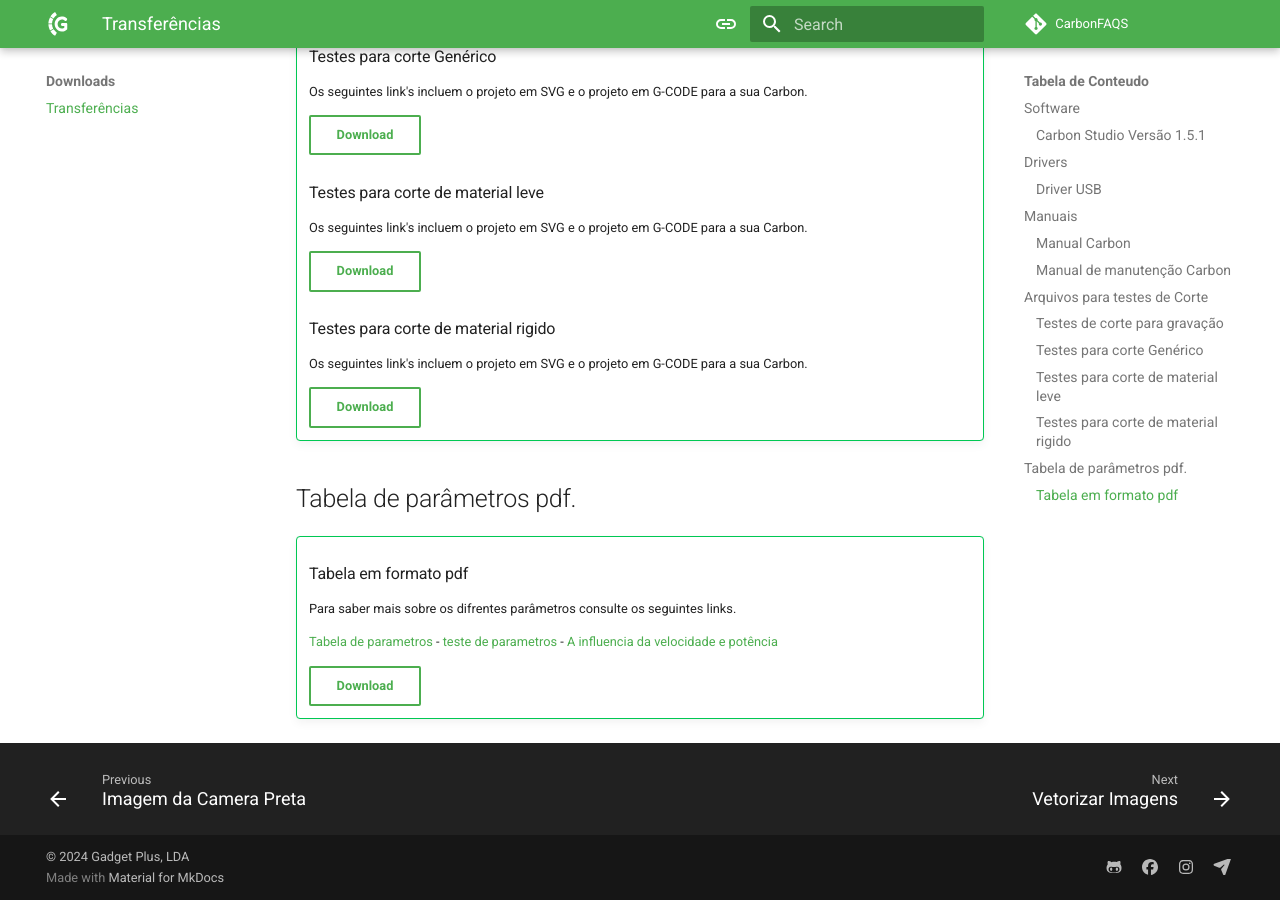
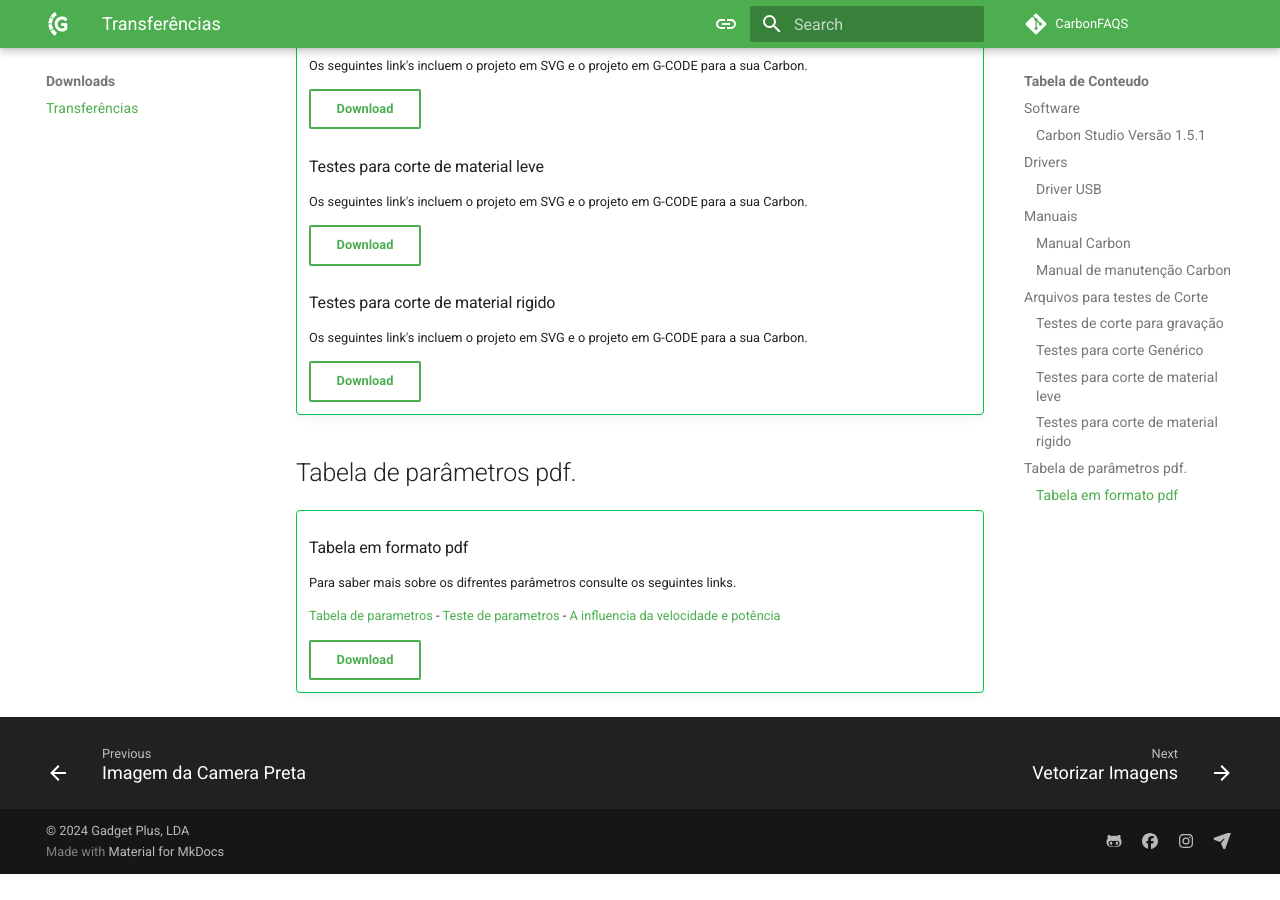
Before and after one commit to GadgetPlusKDB/Carbon-FAQS, an MkDocs documentation site: the page built from docs/transferencias/index.md, in a window 1280 px wide and 900 px high, scrolled down 1471 px. Built offline with MkDocs 1.6.1 and Material for MkDocs 9.7.7, drawn with Linux system fonts in a browser that asks for light colours; comment, search, counter and statistics services are not loaded; after the commit the page ends 2345 px from its top, so only the background shows below that.

```diff
--- a/docs/transferencias/index.md
+++ b/docs/transferencias/index.md
@@ -13,8 +13,6 @@
 
     [Download](https://drive.google.com/file/d/1ZpGXJ9PmYbZm80LpIJZZhfoUxNVPbZFS/view?usp=drive_link){ .md-button target="_blank"}
 
----
-
 ## Drivers
 
 !!! success ""
@@ -27,7 +25,6 @@
     [aqui]: https://gadgetpluskdb.github.io/Carbon-FAQS/studio/conex%C3%A3o-computador/#conexao-via-usb
 
     [Download](https://drive.google.com/file/d/10JnDWMeaWblnzpIX60-MD6HoB6qVqJ4M/view?usp=sharing){ .md-button target="_blank"}
-
 
 ## Manuais
 
@@ -82,7 +79,7 @@
     ### Tabela em formato pdf
     Para saber mais sobre os difrentes parâmetros consulte os seguintes links.
 
-    [Tabela de parametros] - [teste de parametros] - [A influencia da velocidade e potência]
+    [Tabela de parametros] - [Teste de parametros] - [A influencia da velocidade e potência]
 
     [Tabela de parametros]: https://gadgetpluskdb.github.io/Carbon-FAQS/truques-%26-dicas/tabela-parametros/
 
```
